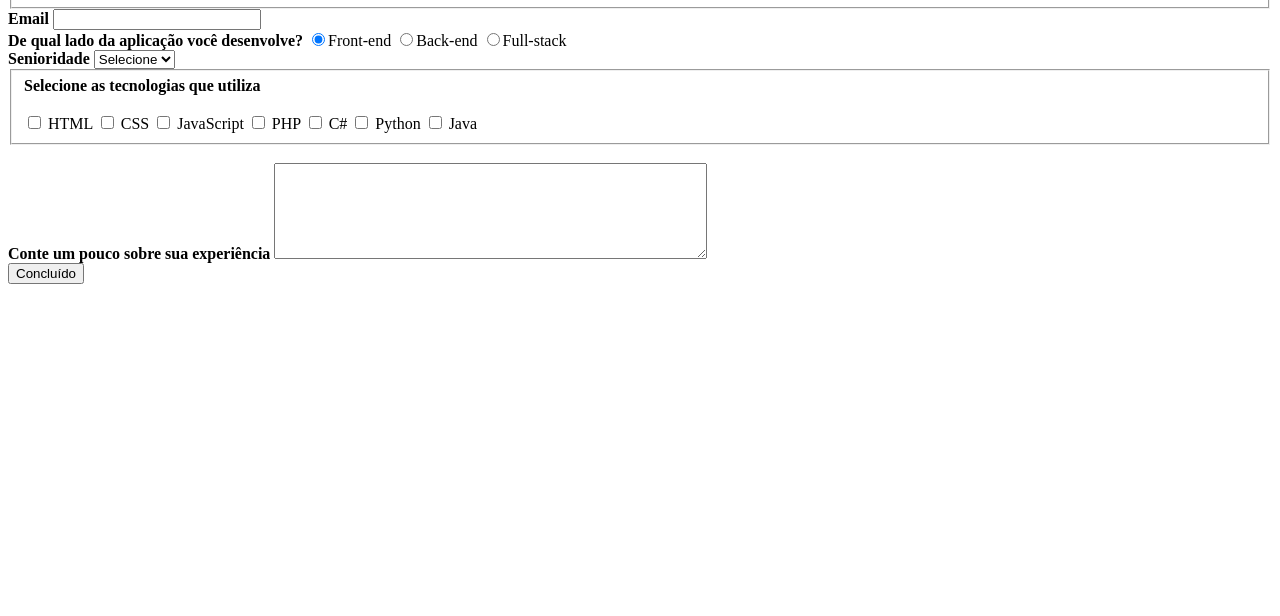
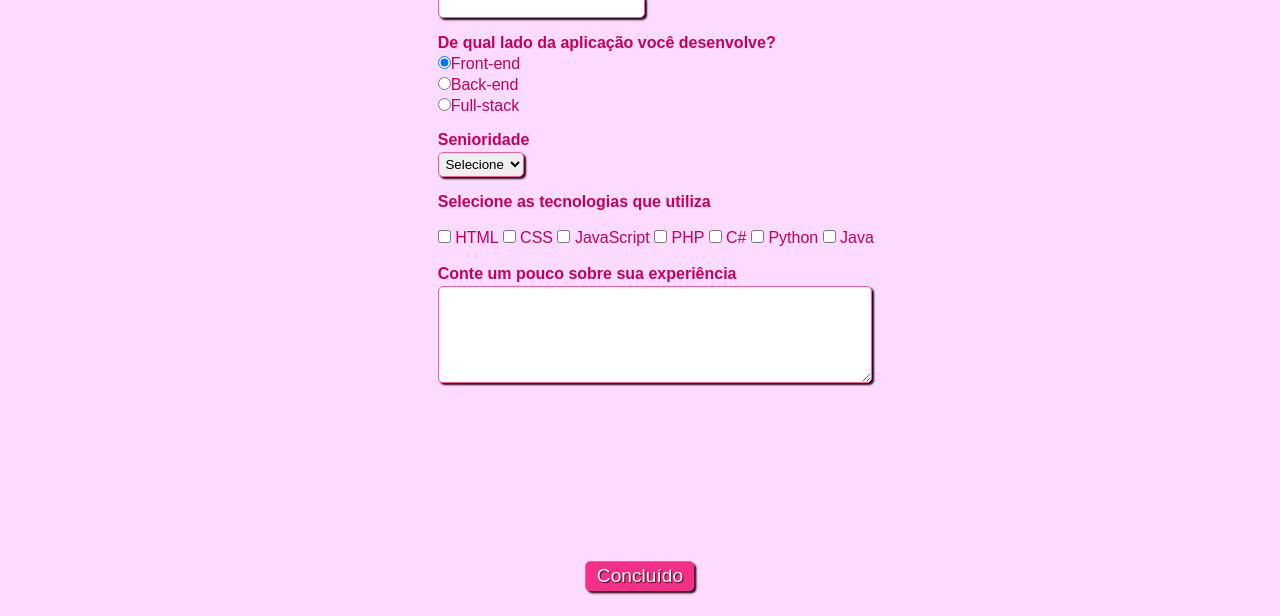
Before and after one commit to Amanda-Freire/Formulario-1, a plain HTML site: page index.html in a window 1280 px wide. Shown: the part 184-800 px from the top of the page. Drawn offline with Linux system fonts and the light colour scheme.

Commit message:
segundo commit

```diff
--- a/index.html
+++ b/index.html
@@ -4,7 +4,7 @@
     <meta charset="UTF-8">
     <meta http-equiv="X-UA-Compatible" content="IE=edge">
     <meta name="viewport" content="width=device-width, initial-scale=1.0">
-    <link rel="stylesheet" type="text/css" href="Formulário.css" media="screen">
+    <link rel="stylesheet" type="text/css" href="style.css" media="screen">
     <title>Cadastro</title>
 
 </head>
```
